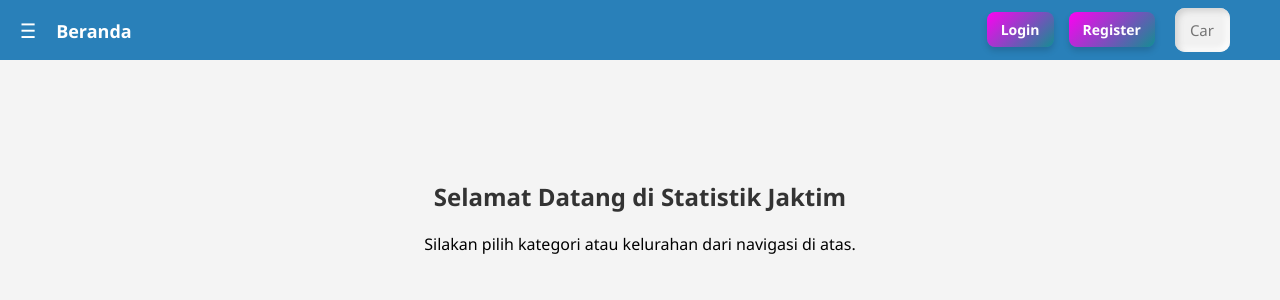
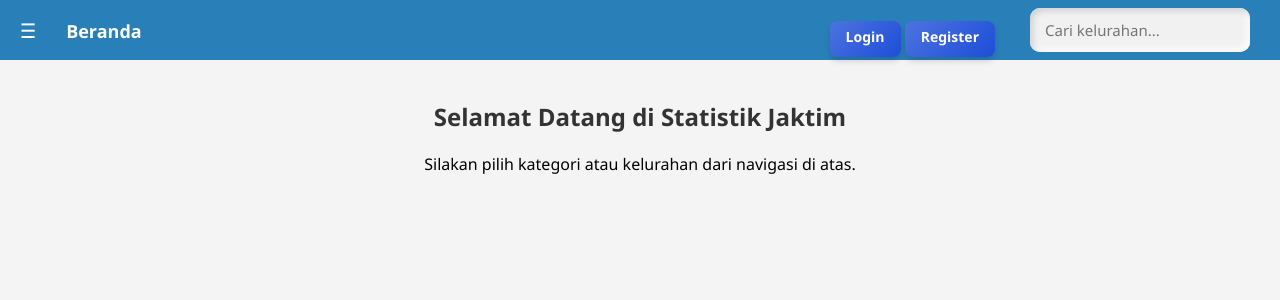
Before and after one commit to mimii03/statistik-jaktim, a PHP site: page /index.php in a window 1280 px wide. Shown: the top 300 px of the page. Run offline with PHP 8.4, Linux system fonts and the light colour scheme.

Commit message:
ndjqdjbbd

```diff
--- a/index.php
+++ b/index.php
@@ -11,7 +11,6 @@ session_start();
 </head>
 <body>
 
-  <!-- Sidebar -->
   <div class="sidebar hidden" id="sidebar">
     <h4>Statistik</h4>
     <a href="pendidikan.php">📚 Pendidikan</a>
@@ -20,12 +19,11 @@ session_start();
     <a href="kesehatan.php">🏥 Kesehatan</a>
   </div>
 
-  <!-- Navbar -->
   <div class="navbar">
-    <span class="toggle-btn" onclick="toggleSidebar()">☰</span>
-    <a href="index.php" class="beranda-link">Beranda</a>
+  <span class="toggle-btn" onclick="toggleSidebar()">☰</span>
+  <a href="index.php" class="beranda-link">Beranda</a>
 
-    <!-- Auth -->
+  <div class="right-section">
     <div class="auth-buttons">
       <?php if(isset($_SESSION['username'])): ?>
         <div class="user-menu">
@@ -44,7 +42,6 @@ session_start();
       <?php endif; ?>
     </div>
 
-    <!-- Dropdown Search Kelurahan -->
     <div class="dropdown">
       <input type="text" class="search-input" id="searchKel" onkeyup="filterKelurahan()" placeholder="Cari kelurahan...">
       <div class="dropdown-content" id="kelurahanList">
@@ -62,14 +59,13 @@ session_start();
       </div>
     </div>
   </div>
+</div>
 
-  <!-- Konten Utama -->
   <div class="content">
     <h2>Selamat Datang di Statistik Jaktim</h2>
     <p>Silakan pilih kategori atau kelurahan dari navigasi di atas.</p>
   </div>
 
-  <!-- Script -->
   <script>
     function toggleSidebar() {
       const sidebar = document.getElementById("sidebar");
@@ -92,7 +88,6 @@ session_start();
       document.getElementById("userDropdown").classList.toggle("show");
     }
 
-    // Tutup dropdown kalau klik di luar
     window.onclick = function(e) {
       if (!e.target.matches('.user-btn')) {
         let dropdowns = document.getElementsByClassName("user-dropdown");
--- a/style.css
+++ b/style.css
@@ -16,6 +16,12 @@ body {
   padding: 0;
   padding-top: 80px;
   display: block;
+}
+
+@media (max-width: 768px) {
+  .container {
+    padding: 10px;
+  }
 }
 
 h1 {
@@ -205,17 +211,18 @@ p.error {
 }
 
 .navbar {
-  height: 60px;
-  width: 100%;
-  background-color: #2980b9;
-  color: white;
   display: flex;
   align-items: center;
-  margin: 0;
+  justify-content: flex-start;
+  background: #2980b9;
   padding: 10px 20px;
+  height: 60px;
+  color: white;
   position: fixed;
   top: 0;
-  z-index: 1;
+  width: 100%;
+  z-index: 100;
+  flex-wrap: nowrap !important;
 }
 
 .navbar .toggle-btn {
@@ -232,9 +239,11 @@ p.error {
 
 .dropdown {
   position: relative;
-  margin-left: auto;
+  margin-left: 20px !important;
   margin-right: 30px;
   color: rgb(255, 255, 255);
+  max-width: 200px !important;
+  flex-shrink: 0 !important;
 }
 
 .dropdown-content {
@@ -257,108 +266,26 @@ p.error {
 }
 
 .search-input {
-  padding: 6px 12px;       /* lebih kecil */
+  width: 100%;
+  padding: 8px;
   border: 1px solid #ccc;
-  border-radius: 20px;
-  width: 180px;            /* lebar diperkecil */
-  outline: none;
-  font-size: 13px;         /* font lebih kecil */
-  transition: all 0.3s ease;
+  border-radius: 4px;
+  margin-bottom: 5px;
 }
 
-.search-input:focus {
-  border-color: #007bff;
-  box-shadow: 0 0 8px rgba(0,123,255,0.3);
+.dropdown-content a {
+  padding: 8px 12px;
+  display: block;
+  text-decoration: none;
+  color: rgb(0, 0, 0);
 }
 
+.dropdown-content a:hover {
+  background-color: #cfcfcf;
+}
 
 .content {
   text-align: center;
-  margin-top: 100px; /* kasih jarak biar gak nabrak navbar */
-}
-
-.dropdown-content {
-  display: none;
-  position: absolute;
-  background-color: #fff;
-  min-width: 180px;
-  max-height: 180px;
-  overflow-y: auto;
-  border-radius: 10px;
-  border: 1px solid #ddd;
-  margin-top: 5px;
-  box-shadow: 0 4px 8px rgba(0,0,0,0.15);
-  z-index: 1000;
-}
-
-/* Container dropdown */
-.dropdown {
-  position: relative;
-  display: inline-block;
-}
-
-/* Input pencarian */
-.search-input {
-  padding: 6px 12px;       /* lebih kecil */
-  border: 1px solid #ccc;
-  border-radius: 20px;
-  width: 180px;            /* lebar diperkecil */
-  outline: none;
-  font-size: 13px;         /* font lebih kecil */
-  transition: all 0.3s ease;
-}
-
-/* Efek fokus */
-.search-input:focus {
-  border-color: #007bff;
-  box-shadow: 0 0 5px rgba(0,123,255,0.3);
-}
-
-/* Konten dropdown */
-.dropdown-content {
-  display: none;
-  position: absolute;
-  background-color: #fff;
-  min-width: 180px;         /* samain dengan input */
-  max-height: 180px;        /* list lebih pendek */
-  overflow-y: auto;
-  border-radius: 8px;
-  border: 1px solid #ddd;
-  margin-top: 3px;
-  box-shadow: 0 3px 6px rgba(0,0,0,0.15);
-  z-index: 1000;
-}
-
-/* Item kelurahan */
-.dropdown-content a {
-  display: block;
-  padding: 6px 12px;       /* lebih kecil */
-  font-size: 13px;         /* font lebih kecil */
-  text-decoration: none;
-  color: #333;
-  border-bottom: 1px solid #f0f0f0;
-  transition: background 0.2s;
-}
-
-/* Hover efek */
-.dropdown-content a:hover {
-  background-color: #007bff;
-  color: #fff;
-}
-
-/* Class untuk menampilkan dropdown */
-.show {
-  display: block;
-}
-
-
-.dropdown-content a:hover {
-  background-color: #007bff;
-  color: #fff;
-}
-
-.show {
-  display: block;
 }
 
 .sidebar.hidden + .content {
@@ -367,6 +294,7 @@ p.error {
 
 .beranda-link {
     display: flex;
+    padding: 0 10px !important;
     align-items: center;
     justify-content: center;
     font-size: 18px;
@@ -375,6 +303,8 @@ p.error {
     text-decoration: none;
     height: 60px;
     transform: translateY(-8px);
+    flex-shrink: 0 !important;
+    white-space: nowrap !important;
 }
 
 .beranda-link:hover {
@@ -389,12 +319,12 @@ p.error {
   border-radius: 5px;
   font-size: 14px;
 }
+
 .auth-buttons {
   display: flex;
   gap: 10px;
-  margin-left: 500px;
-  margin-top: -20px;
-  margin-right: 20px;
+  align-items: center;
+  flex-wrap: nowrap;
 }
 
 .auth-buttons a {
@@ -404,9 +334,12 @@ p.error {
   font-size: 14px;
   font-weight: 600;
   color: #fff;
-  background: linear-gradient(135deg, #4e73df, #0505ff); /* gaya biru */
+  background: linear-gradient(135deg, #4e73df, #1d4ed8);
   box-shadow: 0 4px 6px rgba(0, 0, 0, 0.15);
   transition: all 0.3s ease;
+  white-space: nowrap;
+  width: auto;
+  height: 36px;
 }
 
 .auth-buttons a:hover {
@@ -415,20 +348,48 @@ p.error {
   box-shadow: 0 6px 10px rgba(0, 0, 0, 0.2);
 }
 
+.right-section {
+  display: flex;
+  align-items: center;
+  margin-left: auto;
+  gap: 15px;
+  flex-wrap: nowrap !important;
+}
+
+.guest-menu a, .btn-login, .btn-register {
+  padding: 6px 16px;
+  border-radius: 8px;
+  text-decoration: none;
+  font-size: 14px;
+  font-weight: 600;
+  color: #fff;
+  background: linear-gradient(135deg, #4e73df, #1d4ed8);
+  transition: all 0.3s ease;
+}
+
+.guest-menu a:hover {
+  background: linear-gradient(135deg, #1d4ed8, #2563eb);
+  transform: translateY(-2px);
+}
+
+.search-box {
+  display: flex;
+  align-items: center;
+}
+
+.search-input {
+  padding: 6px 12px;
+  border-radius: 8px;
+  border: 1px solid #ccc;
+  min-width: 220px;
+}
+
 body.login-page {
   display: flex;
   justify-content: center;
   align-items: center;
   height: 100vh;
   background: linear-gradient(135deg, #74ebd5, #acb6e5);
-}
-
-.guest-menu .btn-login,
-.guest-menu .btn-register {
-  padding: 8px 14px;
-  border-radius: 8px;
-  text-decoration: none;
-  margin-left: 5px;
 }
 
 .btn-kembali {
@@ -474,13 +435,11 @@ table th {
 .user-btn {
   background: linear-gradient(135deg, #15ee4b, #26f1e7);
   color: white;
-  padding: 10px 16px;
+  padding: 8px 14px;
   border: none;
   border-radius: 6px;
   cursor: pointer;
-  font-size: 15px;
-  margin-left: 325px;
-  margin-top: 20px;
+  font-size: 14px;
 }
 
 .user-dropdown {
@@ -507,82 +466,25 @@ table th {
   background: #f2f2f2;
 }
 
-.user-menu:hover .user-dropdown {
-  display: block;
-}
-
-.btn-login {
-  background: #4a6cf7;
-  color: white;
-}
-
-.btn-register {
-  background: #6c5ce7;
-  color: white;
-}
-
-/* Style ketika sudah login */
-.logged-in .user-btn {
-  background: #3498db;
-  color: white;
-  padding: 8px 14px;
-  border-radius: 8px;
-  cursor: pointer;
-}
-
-.user-menu .user-btn {
-  margin-left: 375px;  /* hanya tombol username yang kena */
-  padding: 8px 14px;
-  border-radius: 6px;
-  background: linear-gradient(135deg, #afdbf5, #128e92);
-  color : white;
-  cursor: pointer;
-
-}
 
 .logout-btn {
-  display: block;
-  padding: 8px;
-  text-decoration: none;
   color: red;
   font-weight: bold;
-}
-
-.logout-btn:hover {
-  background: #f2f2f2;
 }
 
 .user-dropdown.show {
   display: block;
 }
 
-.guest-menu {
-  display: flex;
-  justify-content: flex-end; /* dorong ke kanan */
-  gap: 10px; /* jarak antar tombol */
-  margin-left: 350px; /* hanya login/register yang kena */
-}
-
-.guest-menu a {
-  padding: 8px 14px;
-  border-radius: 6px;
-  text-decoration: none;
-  background: linear-gradient(135deg, #ff00f2, #128e92);
-  color: white;
-}
-
-
-/* Container tombol admin */
 .admin-auth {
   position: absolute;
   top: 15px;
   right: 20px;
   display: flex;
   align-items: center;
-  margin-right: 250px; /* geser ke kiri */
+  margin-right: 250px;
 }
 
-/* Tombol utama admin */
 .admin-btn {
   background: linear-gradient(135deg, #ffa7e5, #128e92);
   color: white;
@@ -600,7 +502,6 @@ table th {
   transform: translateY(-2px);
 }
 
-/* Dropdown admin */
 .admin-dropdown {
   display: none;
   position: absolute;
@@ -613,7 +514,6 @@ table th {
   z-index: 100;
 }
 
-/* Isi dropdown */
 .admin-dropdown a {
   display: block;
   padding: 10px 16px;
@@ -624,10 +524,9 @@ table th {
 
 .admin-dropdown a:hover {
   background: #f5f5f5;
-  color: #d9534f; /* merah pas hover logout */
+  color: #d9534f;
 }
 
-/* Animasi fade dropdown */
 .admin-dropdown.show {
   display: block;
   animation: fadeIn 0.2s ease-in-out;
```
